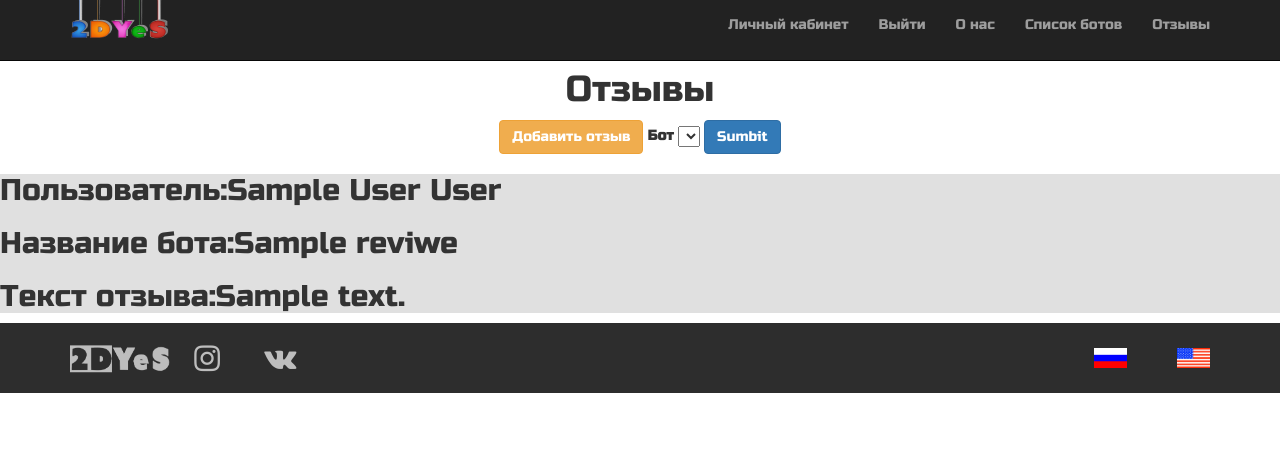
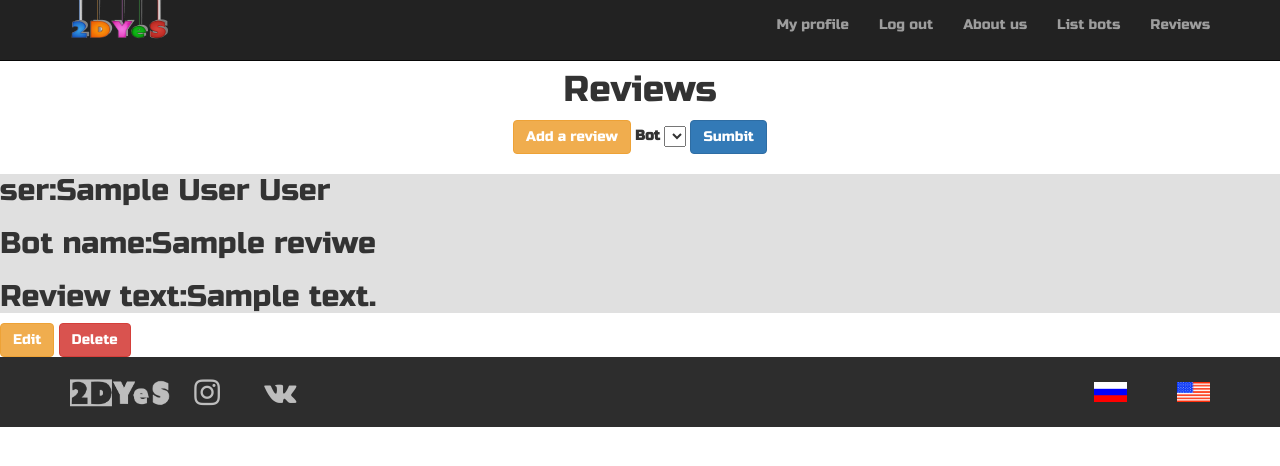
Before and after one commit to inizioRUS/yandexwebproject, a Flask app: page /reviews in a window 1280 px wide. Shown: the top 466 px of the page. Run offline with Flask 2, Linux system fonts and the light colour scheme; a user stored in the database is signed in; tables that the repository leaves empty hold one stand-in row (values such as "Sample post"); lists and menus that the app fills with data are empty; some libraries are stand-ins or nearby versions; some web fonts are replaced.

Commit message:
Бета версия №1 1)Добавлена первая версия api. 2)Добавлено редактирование отзывов. 3)Добавлено редактирование профиля. 4)Проведена работа над оптимизации кода.

```diff
--- a/data/genre.py
+++ b/data/genre.py
@@ -1,9 +1,6 @@
-import datetime
 import sqlalchemy
 from flask_login import UserMixin
-from sqlalchemy import orm
 from sqlalchemy_serializer import SerializerMixin
-from werkzeug.security import generate_password_hash, check_password_hash
 from .db_session import SqlAlchemyBase
 
 association_table = sqlalchemy.Table('association', SqlAlchemyBase.metadata,
--- a/data/news.py
+++ b/data/news.py
@@ -1,9 +1,7 @@
-import datetime
 import sqlalchemy
 from flask_login import UserMixin
 from sqlalchemy import orm
 from sqlalchemy_serializer import SerializerMixin
-from werkzeug.security import generate_password_hash, check_password_hash
 from .db_session import SqlAlchemyBase
 
 
--- a/data/reviews.py
+++ b/data/reviews.py
@@ -1,9 +1,7 @@
-import datetime
 import sqlalchemy
 from flask_login import UserMixin
 from sqlalchemy import orm
 from sqlalchemy_serializer import SerializerMixin
-from werkzeug.security import generate_password_hash, check_password_hash
 from .db_session import SqlAlchemyBase
 
 
--- a/data/user.py
+++ b/data/user.py
@@ -1,11 +1,9 @@
-import datetime
 import sqlalchemy
 import os
 import hashlib
 from flask_login import UserMixin
 from sqlalchemy import orm
 from sqlalchemy_serializer import SerializerMixin
-from werkzeug.security import generate_password_hash, check_password_hash
 from .db_session import SqlAlchemyBase
 
 
--- a/main.py
+++ b/main.py
@@ -1,53 +1,62 @@
 import datetime
-import os
-from config import LOGIN, PASSWORD
+from config import LOGIN, PASSWORD, secret_key
 import requests
 from flask import Flask, render_template, url_for, request
-from flask_restful import reqparse, abort, Api, Resource
+from flask_restful import abort, Api
 from flask_login import LoginManager, login_required, logout_user, login_user, current_user
 from flask_wtf import FlaskForm
 from flask_wtf.file import FileRequired
-from werkzeug.utils import redirect, secure_filename
+from werkzeug.utils import redirect
 from wtforms import StringField, PasswordField, SubmitField, BooleanField, RadioField, FileField, \
     SelectField, TextAreaField
 from wtforms.fields.html5 import EmailField
 from wtforms.validators import DataRequired
-from data import user
-from data import genre
-from data import news
-from data import reviews
+from data.user import User
+from data.genre import Genre
+from data.news import News
+from data.reviews import Reviwes
 import vk_api
 from data import db_session
+from data.reviewsr import ReviewListResource, ReviewResource
+from data.userr import UserListResource, UserResource
+from data.newsr import NewsListResource, NewsResource
 
 app = Flask(__name__)
-app.config['SECRET_KEY'] = 'super_secret_key'
+api = Api(app)
+app.config['SECRET_KEY'] = secret_key
 login_manager = LoginManager()
 login_manager.init_app(app)
 
 db_session.global_init("db/users.db")
-data = {'ru': {'reg': 'Регистрация', 'ent': 'Войти', 'abo': 'О нас', 'libot': 'Список ботов',
-               'parea': 'Личный кабинет', 'exi': 'Выйти', "lwor": "Последние работы",
-               'ide': "В разработке",
-               "text_abo": "Этот проект создан учениками Яндекс лицей из города Саратова(Гаранин Дмитрий, Астафуров Данил), главной спецификации проекта стало проектирование различных ботов в вк с различными возможностями, в данные момент идет активное программирование ботов.",
-               "auto": "Авторизация", 'fname': 'Имя:', 'lname': 'Фамилия:', 'vk': 'Ссылка на вк:',
-               'age': 'Возраст:', 'gen': 'Пол:', 'data': 'Дата регистрации:', 'reviews': 'Отзывы',
-               'add_work': 'Добавить работу', 'change': 'Изменить', "delete": 'Удалить',
-               'specialization': 'специализация'},
-        'en': {'reg': 'Registration', 'ent': 'Log in', 'abo': 'About us', 'libot': 'List bots',
-               'parea': 'My profile', 'exi': 'Log out', "lwor": "Last works",
-               "ide": "In developing",
-               "text_abo": "This project was created by students of Yandex Lyceum from the city of Saratov (Dmitry Garanin, Danil Astafurov), the main specification of the project was the design of various bots in VK with various capabilities, at the moment there is active programming of bots.",
-               "auto": "Authorizarion", 'fname': 'Name:', 'lname': 'Surname:', 'vk': 'Vk_url:',
-               'age': 'Age:', 'gen': 'Gender:', 'data': 'Registration date:', 'reviews': 'Reviews',
-               'add_work': 'Add job', 'change': 'Edit', "delete": 'Delete',
-               'specialization': 'specialization'}}
+
+translate = {'ru': {'reg': 'Регистрация', 'ent': 'Войти', 'abo': 'О нас', 'libot': 'Список ботов',
+                    'parea': 'Личный кабинет', 'exi': 'Выйти', "lwor": "Последние работы",
+                    'ide': "В разработке", "add_review": "Добавить отзыв",
+                    "text_abo": "Этот проект создан учениками Яндекс лицей из города Саратова(Гаранин Дмитрий, Астафуров Данил), главной спецификации проекта стало проектирование различных ботов в вк с различными возможностями, в данные момент идет активное программирование ботов.",
+                    "auto": "Авторизация", 'fname': 'Имя:', 'lname': 'Фамилия:',
+                    'vk': 'Ссылка на вк:',
+                    'age': 'Возраст:', 'gen': 'Пол:', 'data': 'Дата регистрации:',
+                    'reviews': 'Отзывы',
+                    'add_work': 'Добавить работу', 'change': 'Изменить', "delete": 'Удалить',
+                    'specialization': 'специализация', 'name_bot': 'Название бота:',
+                    'user': 'Пользователь:', 'review_text': "Текст отзыва:"},
+             'en': {'reg': 'Registration', 'ent': 'Log in', 'abo': 'About us', 'libot': 'List bots',
+                    'parea': 'My profile', 'exi': 'Log out', "lwor": "Last works",
+                    "ide": "In developing", "add_review": "Add a review",
+                    "text_abo": "This project was created by students of Yandex Lyceum from the city of Saratov (Dmitry Garanin, Danil Astafurov), the main specification of the project was the design of various bots in VK with various capabilities, at the moment there is active programming of bots.",
+                    "auto": "Authorizarion", 'fname': 'Name:', 'lname': 'Surname:', 'vk': 'Vk_url:',
+                    'age': 'Age:', 'gen': 'Gender:', 'data': 'Registration date:',
+                    'reviews': 'Reviews',
+                    'add_work': 'Add job', 'change': 'Edit', "delete": 'Delete',
+                    'specialization': 'specialization', 'name_bot': 'Bot name:', 'user': 'ser:',
+                    'review_text': "Review text:"}}
 lang = "ru"
-now = "/"
+now_page = "/"
 
 
 def change_now(data):
-    global now
-    now = data
+    global now_page
+    now_page = data
 
 
 def auth_handler():
@@ -97,16 +106,21 @@ class NewsForm(FlaskForm):
 
 class Add_Reviewsform(FlaskForm):
     session = db_session.create_session()
-    bot = SelectField('Бот', choices=[
-        *[(user.name_bot, user.name_bot) for user in session.query(news.News).all()]])
-    text = TextAreaField("Текст")
+    bot = SelectField('Bot', choices=[
+        *[(user.name_bot, user.name_bot) for user in session.query(News).all()]])
+    text = TextAreaField("Text")
     submit = SubmitField('Sumbit')
 
 
 class Change_bot(FlaskForm):
     session = db_session.create_session()
-    bot = SelectField('Бот', choices=[
-        *[(user.name_bot, user.name_bot) for user in session.query(news.News).all()]])
+    bot = SelectField('Bot', choices=[
+        *[(user.name_bot, user.name_bot) for user in session.query(News).all()]])
+    submit = SubmitField('Sumbit')
+
+
+class Change_Reviewsform(FlaskForm):
+    text = TextAreaField("Text")
     submit = SubmitField('Sumbit')
 
 
@@ -121,46 +135,47 @@ def logout():
 def ruf():
     global lang
     lang = "ru"
-    return redirect(now)
+    return redirect(now_page)
 
 
 @app.route('/en')
 def enf():
     global lang
     lang = "en"
-    return redirect(now)
+    return redirect(now_page)
 
 
 @login_manager.user_loader
 def load_user(user_id):
     session = db_session.create_session()
-    return session.query(user.User).get(user_id)
+    return session.query(User).get(user_id)
 
 
 @app.route('/', methods=['GET', 'POST'])
-def main():
+def main_page():
     change_now('/')
     session = db_session.create_session()
-    news1 = session.query(news.News).all()
+    news1 = session.query(News).all()
     for i in news1:
         f = open(f"static\img\inews_tmp\img{i.id}.png", mode="wb")
         f.write(i.image)
         f.close()
-    return render_template('main.html', title="2DYES", data=data, lang=lang, user_list=news1)
+    return render_template('main.html', title="2DYES", data=translate, lang=lang, user_list=news1)
 
 
 @app.route('/about_us', methods=['GET', 'POST'])
-def about_usf():
+def about_us():
     change_now('/about_us')
-    return render_template('about_us.html', title="2DYES", data=data, lang=lang)
+    return render_template('about_us.html', title="About us", data=translate, lang=lang)
 
 
 @app.route('/list_bot', methods=['GET', 'POST'])
-def list_botf():
+def list_bot():
     change_now('/list_bot')
     session = db_session.create_session()
-    news1 = session.query(news.News).all()
-    return render_template('list_bot.html', title="2DYES", data=data, lang=lang, user_list=news1)
+    news1 = session.query(News).all()
+    return render_template('list_bot.html', title="List bot", data=translate, lang=lang,
+                           user_list=news1)
 
 
 @app.route('/my_profile', methods=['GET', 'POST'])
@@ -183,7 +198,7 @@ def my_profilef():
     out = open(f"static/img/tmp/img{current_user.id}.jpg", "wb")
     out.write(dataa.content)
     out.close()
-    return render_template('my_profile.html', title="2DYES", data=data, lang=lang,
+    return render_template('my_profile.html', title="My profile", data=translate, lang=lang,
                            current_user=current_user)
 
 
@@ -195,13 +210,13 @@ def register():
         if form.Password.data != form.Password_again.data:
             return render_template('register.html', title='Регистрация',
                                    form=form,
-                                   message="Пароли не совпадают", data=data, lang=lang)
+                                   message="Пароли не совпадают", data=translate, lang=lang)
         session = db_session.create_session()
-        if session.query(user.User).filter(user.User.email == form.Email.data).first():
+        if session.query(User).filter(User.email == form.Email.data).first():
             return render_template('register.html', title='Регистрация',
                                    form=form,
-                                   message="Такой пользователь уже есть", data=data, lang=lang)
-        user1 = user.User(
+                                   message="Такой пользователь уже есть", data=translate, lang=lang)
+        user1 = User(
             email=form.Email.data,
             surname=form.Surname.data,
             name=form.Name.data,
@@ -214,7 +229,8 @@ def register():
         session.add(user1)
         session.commit()
         return redirect(url_for("main"))
-    return render_template('register.html', title='Регистрация', form=form, data=data, lang=lang)
+    return render_template('register.html', title='Регистрация', form=form, data=translate,
+                           lang=lang)
 
 
 @app.route('/login', methods=['GET', 'POST'])
@@ -223,14 +239,14 @@ def login():
     form = LoginForm()
     if form.validate_on_submit():
         session = db_session.create_session()
-        user1 = session.query(user.User).filter(user.User.email == form.email.data).first()
+        user1 = session.query(User).filter(User.email == form.email.data).first()
         if user1 and user1.check_password(form.password.data):
             login_user(user1, remember=form.remember_me.data)
             return redirect("/")
         return render_template('login.html',
                                message="Неправильный логин или пароль",
-                               form=form, data=data, lang=lang)
-    return render_template('login.html', title='Авторизация', form=form, data=data, lang=lang)
+                               form=form, data=translate, lang=lang)
+    return render_template('login.html', title='Авторизация', form=form, data=translate, lang=lang)
 
 
 @app.route('/news', methods=['GET', 'POST'])
@@ -240,8 +256,8 @@ def add_news():
     form = NewsForm()
     if form.validate_on_submit():
         session = db_session.create_session()
-        newss = news.News()
-        genree = genre.Genre()
+        newss = News()
+        genree = Genre()
         genree.name = form.Genre.data
         newss.name_bot = form.Bot_title.data
         newss.genre.append(genree)
@@ -251,7 +267,7 @@ def add_news():
         session.commit()
         return redirect('/')
     return render_template('news.html', title='Добавление работы',
-                           form=form, data=data, lang=lang)
+                           form=form, data=translate, lang=lang)
 
 
 @app.route('/news/<int:id>', methods=['GET', 'POST'])
@@ -261,8 +277,8 @@ def edit_news(id):
     form = NewsForm()
     if request.method == "GET":
         session = db_session.create_session()
-        job = session.query(news.News).filter(news.News.id == id,
-                                              current_user.id == 1).first()
+        job = session.query(News).filter(News.id == id,
+                                         current_user.id == 1).first()
         if job:
             job.name_bot = form.Bot_title.data
             job.image = form.photo.data
@@ -270,11 +286,11 @@ def edit_news(id):
             abort(404)
     if form.validate_on_submit():
         session = db_session.create_session()
-        job = session.query(news.News).filter(news.News.id == id,
-                                              (news.News.user == current_user) | (
-                                                      current_user.id == 1)).first()
+        job = session.query(News).filter(News.id == id,
+                                         (News.user == current_user) | (
+                                                 current_user.id == 1)).first()
         if job:
-            genree = genre.Genre()
+            genree = Genre()
             genree.name = form.Genre.data
             job.name_bot = form.Bot_title.data
             job.image = form.photo.data.read()
@@ -284,7 +300,7 @@ def edit_news(id):
             return redirect('/')
         else:
             abort(404)
-    return render_template('news.html', title='Редактирование работы', form=form, data=data,
+    return render_template('news.html', title='Редактирование работы', form=form, data=translate,
                            lang=lang)
 
 
@@ -295,8 +311,8 @@ def edit_user(id):
     form = EditForm()
     if request.method == "GET":
         session = db_session.create_session()
-        users = session.query(user.User).filter(user.User.id == id,
-                                                current_user.id == id).first()
+        users = session.query(User).filter(User.id == id,
+                                           current_user.id == id).first()
         if users:
             users.email = users.email
             users.hashed_password = users.hashed_password
@@ -310,7 +326,7 @@ def edit_user(id):
             abort(404)
     if form.validate_on_submit():
         session = db_session.create_session()
-        users = session.query(user.User).filter(user.User.id == id, current_user.id == id).first()
+        users = session.query(User).filter(User.id == id, current_user.id == id).first()
         if users:
             users.surname = form.Surname.data
             users.name = form.Name.data
@@ -321,7 +337,8 @@ def edit_user(id):
             return redirect('/my_profile')
         else:
             abort(404)
-    return render_template('useredit.html', title='Редактирование работы', form=form, data=data,
+    return render_template('useredit.html', title='Редактирование аккаунта', form=form,
+                           data=translate,
                            lang=lang)
 
 
@@ -330,7 +347,7 @@ def edit_user(id):
 def news_delete(id):
     change_now(f'/news_delete/{id}')
     session = db_session.create_session()
-    job = session.query(news.News).filter(news.News.id == id, current_user.id == 1).first()
+    job = session.query(News).filter(News.id == id, current_user.id == 1).first()
     if job:
         session.delete(job)
         session.commit()
@@ -345,13 +362,13 @@ def reviews123():
     change_now('/reviews')
     form = Change_bot()
     session = db_session.create_session()
-    reviews_data = session.query(reviews.Reviwes).all()
+    reviews_data = session.query(Reviwes).all()
     if form.validate_on_submit():
-        reviews_data = session.query(reviews.Reviwes).filter(
-            reviews.Reviwes.name_bot == form.bot.data).all()
-        return render_template('reviews.html', title='Редактирование работы', data=data,
+        reviews_data = session.query(Reviwes).filter(
+            Reviwes.name_bot == form.bot.data).all()
+        return render_template('reviews.html', title='Отзывы', data=translate,
                                lang=lang, form=form, reviews_data=reviews_data)
-    return render_template('reviews.html', title='Редактирование работы', data=data,
+    return render_template('reviews.html', title='Отзывы', data=translate,
                            lang=lang, form=form, reviews_data=reviews_data)
 
 
@@ -362,16 +379,68 @@ def reviews_addf():
     form = Add_Reviewsform()
     if form.validate_on_submit():
         session = db_session.create_session()
-        riew = reviews.Reviwes()
+        riew = Reviwes()
         riew.text = form.text.data
         riew.name_bot = form.bot.data
         current_user.reviewss.append(riew)
         session.merge(current_user)
         session.commit()
         return redirect('/reviews')
-    return render_template('add_reviews.html', title='Добавление работы',
-                           form=form, data=data, lang=lang)
+    return render_template('add_reviews.html', title='Добавление отзыва',
+                           form=form, data=translate, lang=lang)
 
 
+@app.route('/reviews_delete/<int:id>', methods=['GET', 'POST'])
+@login_required
+def reviews_delete(id):
+    change_now(f'/reviews_delete/{id}')
+    session = db_session.create_session()
+    reviewss = session.query(Reviwes).filter(Reviwes.id == id,
+                                             current_user.id == 1).first()
+    if reviewss:
+        session.delete(reviewss)
+        session.commit()
+    else:
+        abort(404)
+    return redirect('/reviews')
+
+
+@app.route('/reviews/<int:id>', methods=['GET', 'POST'])
+@login_required
+def edit_use(id):
+    change_now(f'/reviews/{id}')
+    form = Change_Reviewsform()
+    if request.method == "GET":
+        session = db_session.create_session()
+        reviewss = session.query(Reviwes).filter(Reviwes.id == id,
+                                                 current_user.id == 1).first()
+        if reviewss:
+            reviewss.id = reviewss.id
+            reviewss.user_id = reviewss.user_id
+            reviewss.text = reviewss.text
+            reviewss.name_bot = reviewss.name_bot
+        else:
+            abort(404)
+    if form.validate_on_submit():
+        session = db_session.create_session()
+        reviewss = session.query(Reviwes).filter(Reviwes.id == id,
+                                                 current_user.id == 1).first()
+        if reviewss:
+            reviewss.text = form.text.data
+            session.commit()
+            return redirect('/reviews')
+        else:
+            abort(404)
+    return render_template('change_reviews.html', title='Редактирование отзыва', form=form,
+                           data=translate,
+                           lang=lang)
+
+
+api.add_resource(UserListResource, '/api/user')
+api.add_resource(UserResource, '/api/user/<int:user_id>')
+api.add_resource(NewsListResource, '/api/news')
+api.add_resource(NewsResource, '/api/news/<int:news_id>')
+api.add_resource(ReviewListResource, '/api/review')
+api.add_resource(ReviewResource, '/api/review/<int:rew_id>')
 if __name__ == '__main__':
     app.run(port=8080, host='127.0.0.1')
--- a/templates/reviews.html
+++ b/templates/reviews.html
@@ -1,11 +1,11 @@
 {% extends "wrapper.html" %}
 {% block content %}
 <div style="text-align: center;">
-    <h1 style="padding-top:50px;">Отзывы</h1>
+    <h1 style="padding-top:50px;">{{data[lang]['reviews']}}</h1>
     <form action="" method="post">
         {{ form.hidden_tag() }}
         {% if current_user.is_authenticated %}
-        <a href="/reviews_add" class="btn btn-warning">Добавить отзыв</a>
+        <a href="/reviews_add" class="btn btn-warning">{{data[lang]['add_review']}}</a>
         {% endif %}
         {{ form.bot.label }}
         {{form.bot}}
@@ -19,15 +19,42 @@
 {% for review in range(reviews_data|length) %}
 {% if review % 2 == 0 %}
 <div style="background: #e0e0e0;">
-    <h2 style="word-wrap: break-word;">Пользователь:{{reviews_data[review].user.name}} {{reviews_data[review].user.surname}}</h2>
-    <h2 style="word-wrap: break-word;">Название бота:{{reviews_data[review].name_bot}}</h2>
-    <h2 style="word-wrap: break-word;">Текст отзыва:{{reviews_data[review].text}}</h2>
+    <h2 style="word-wrap: break-word;">{{data[lang]['user']}}{{reviews_data[review].user.name}}
+        {{reviews_data[review].user.surname}}</h2>
+    <h2 style="word-wrap: break-word;">
+        {{data[lang]['name_bot']}}{{reviews_data[review].name_bot}}</h2>
+    <h2 style="word-wrap: break-word;">
+        {{data[lang]['review_text']}}{{reviews_data[review].text}}</h2>
+</div>
+<div>
+    {% if current_user.is_authenticated and current_user.id == 1%}
+    <div>
+        <a href="/reviews/{{ reviews_data[review].id }}"
+           class="btn btn-warning">{{data[lang]['change']}}</a>
+        <a href="/reviews_delete/{{ reviews_data[review].id }}"
+           class="btn btn-danger">{{data[lang]['delete']}}</a>
+    </div>
+    {% endif %}
 </div>
 {% else %}
 <div style="background: #ffffff;">
-    <h2 style="word-wrap: break-word;">Пользователь:{{reviews_data[review].user.name}} {{reviews_data[review].user.surname}}</h2>
-    <h2 style="word-wrap: break-word;">Название бота{{reviews_data[review].name_bot}}</h2>
-    <h2 style="word-wrap: break-word;">Текст отзыва:{{reviews_data[review].text}}</h2>
+    <h2 style="word-wrap: break-word;">{{data[lang]['user']}}{{reviews_data[review].user.name}}
+        {{reviews_data[review].user.surname}}</h2>
+    <h2 style="word-wrap: break-word;">
+        {{data[lang]['name_bot']}}{{reviews_data[review].name_bot}}</h2>
+    <h2 style="word-wrap: break-word;">
+        {{data[lang]['review_text']}}{{reviews_data[review].text}}</h2>
+
+</div>
+<div>
+    {% if current_user.is_authenticated and current_user.id == 1%}
+    <div>
+        <a href="/reviews/{{reviews_data[review].id  }}"
+           class="btn btn-warning">{{data[lang]['change']}}</a>
+        <a href="/reviews_delete/{{ reviews_data[review].id  }}"
+           class="btn btn-danger">{{data[lang]['delete']}}</a>
+    </div>
+    {% endif %}
 </div>
 {% endif %}
 {% endfor %}
```
Also changed, not shown: data/newsr.py (added, +28 -0 lines), data/reviewsr.py (added, +28 -0 lines), data/userpars.py (added, +10 -0 lines), data/userr.py (added, +49 -0 lines), templates/change_reviews.html (added, +13 -0 lines), test.py (added, +17 -0 lines), 4 other files.
